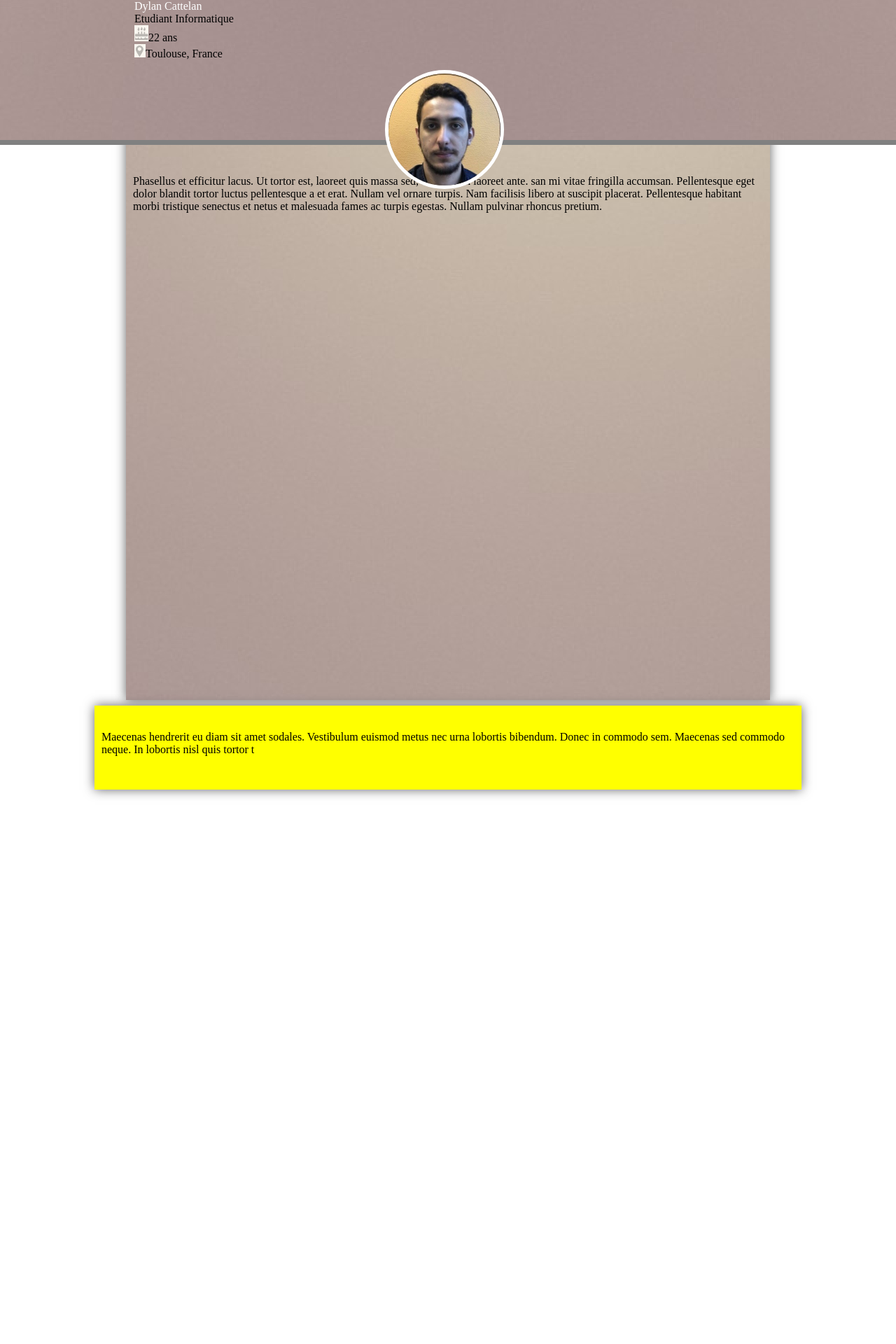
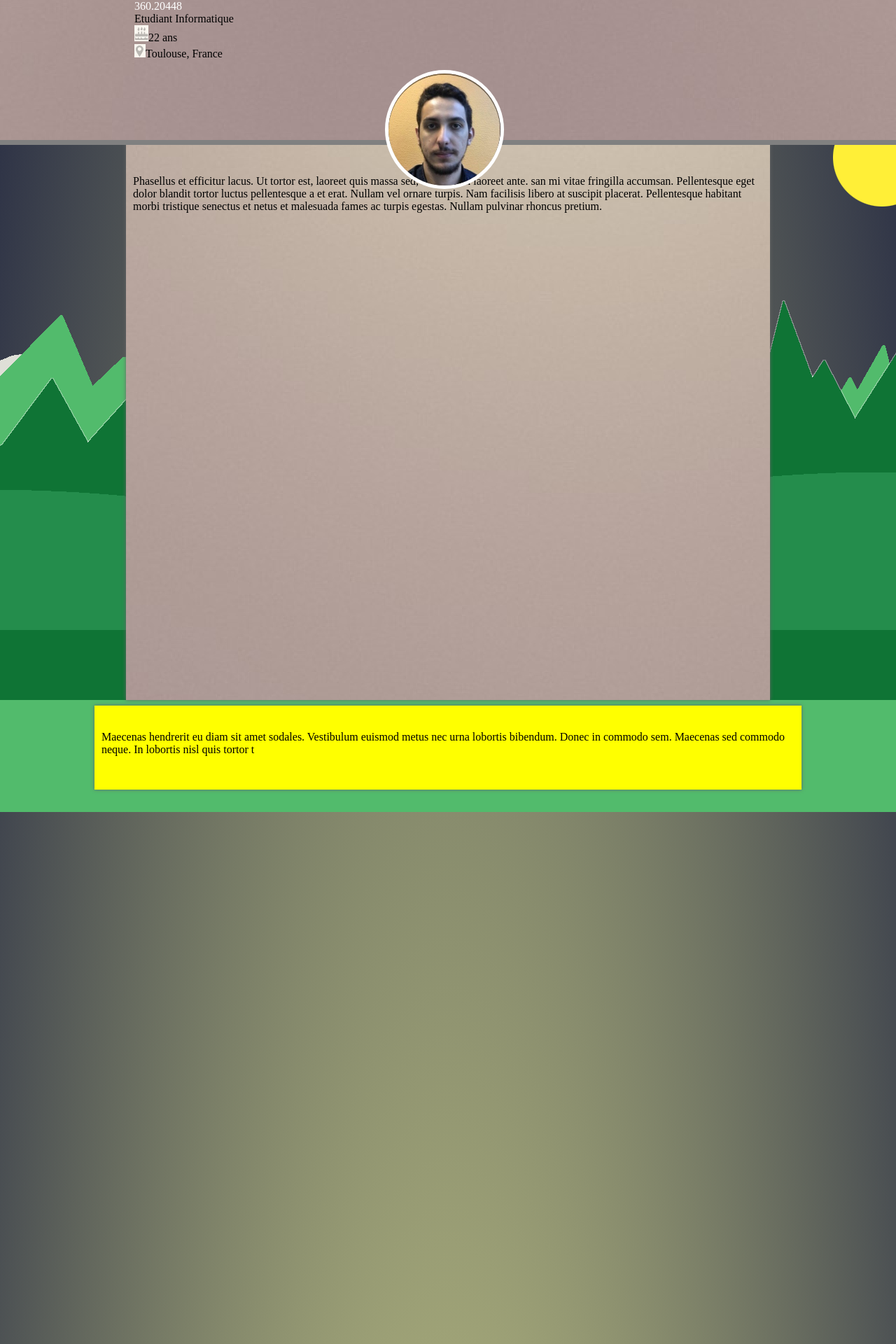
Before and after one commit to DylanCa/website, a PHP site: page / in a window 1280 px wide. Shown: the top 1920 px of the page at 70% size. Run offline with PHP 8.4, Linux system fonts and the light colour scheme; some libraries are stand-ins or nearby versions.

Commit message:
+ Added background + moon & sun + Background reacts when scrolling + JS Functions

```diff
--- a/cv-theme/css/style.css
+++ b/cv-theme/css/style.css
@@ -16,6 +16,51 @@ header {
 header.sticky {
     height: 120px;
     text-align: left;
+}
+
+body {
+    background: -webkit-radial-gradient(bottom ellipse, #F7FA9D 0%, #2B3045 100%);
+    background: radial-gradient(ellipse at bottom, #F7FA9D 0%, #2B3045 100%);
+    height: 5000px;
+}
+
+.bgimg {
+    position: fixed;
+    background-repeat: no-repeat;
+    background-position: center bottom;
+    width: 100%;
+    height: 100%;
+}
+
+.decor {
+    left: 0px;
+}
+
+#frontbg {
+    background-image: url('../img/front-bg.png');
+    top: 200px;
+}
+
+#backbg {
+    background-image: url('../img/back-bg.png');
+    top: 300px;
+}
+
+#house {
+    background-image: url('../img/house.png');
+    top: 100px;
+}
+
+#moon {
+    background-image: url('../img/moon.png');
+    left: -620px;
+    top: -500px;
+}
+
+#sun {
+    background-image: url('../img/sun.png');
+    left: 620px;
+    top: -160px;
 }
 
 #cvName {
@@ -66,7 +111,6 @@ progress {
     -moz-appearance: none;
     appearance: none;
     background-color: transparent;
-    color: red;
     -webkit-transition: all 1s ease;
     transition: all 1s ease;
 }
@@ -75,9 +119,12 @@ progress.sticky {
     top: 120px;
 }
 
-body {
-    background-color: white;
-    height: 4300px;
+.cvDiv {
+    box-shadow: 0px 0px 5px 0px #656565;
+    margin-left: auto;
+    margin-right: auto;
+    width: 900px;
+    top: 0;
 }
 
 #skills {
@@ -111,14 +158,6 @@ body {
     right: 0;
     position: fixed;
     overflow: hidden;
-}
-
-.cvDiv {
-    box-shadow: 0px 0px 15px 0px #656565;
-    margin-left: auto;
-    margin-right: auto;
-    width: 900px;
-    top: 0;
 }
 
 .slide_inside {
--- a/cv-theme/js/script.js
+++ b/cv-theme/js/script.js
@@ -27,6 +27,15 @@ $(document).ready(function() {
         $('progress').attr('value', position);
 
         if ($(this).scrollTop() > 0) {
+
+
+
+            $('#sun').css({ 'top': $(this).scrollTop() * -0.0819 - 160 });
+            $('#moon').css({ 'top': $(this).scrollTop() * 0.0819 - 500 });
+            $('#backbg').css({ 'top': $(this).scrollTop() * 0.01428 + 300 });
+
+            $('.name').html($(this).scrollTop() * 0.01428 + 300);
+
 
             setHeight();
 
--- a/index.php
+++ b/index.php
@@ -32,6 +32,13 @@
 </div>
 
 <body>
+    <div id="background">
+        <div id="moon" class="bgimg"></div>
+        <div id="sun" class="bgimg"></div>
+        <div id="backbg" class="bgimg decor"></div>
+        <div id="frontbg" class="bgimg decor"></div>
+        <div id="house" class="bgimg decor"></div>
+    </div>
     <div id="skills" class="cvDiv">
         <div class="slide_inside">
             <h1>Skills</h1>
```
Also changed, not shown: cv-theme/img/back-bg.png (added), cv-theme/img/front-bg.png (added), cv-theme/img/house.png (added), cv-theme/img/moon.png (added), cv-theme/img/sun.png (added), 1 other file.
